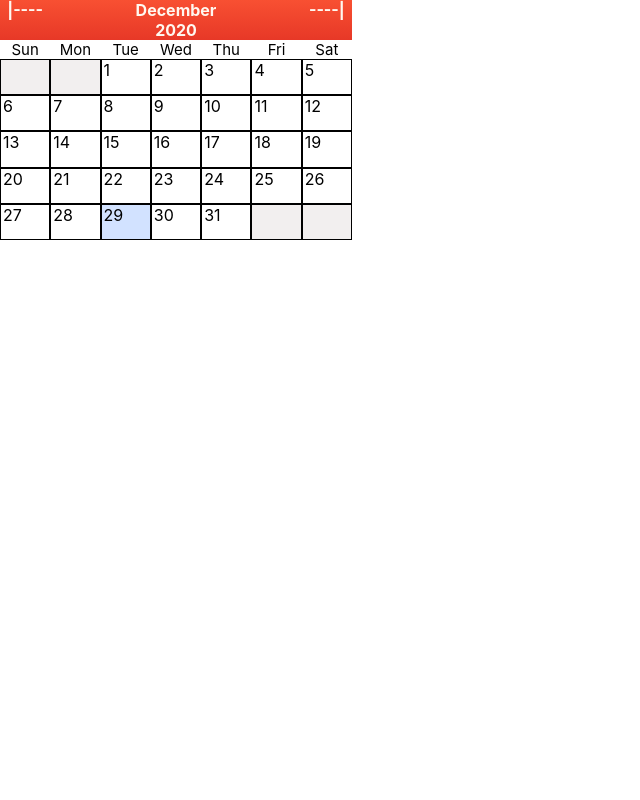
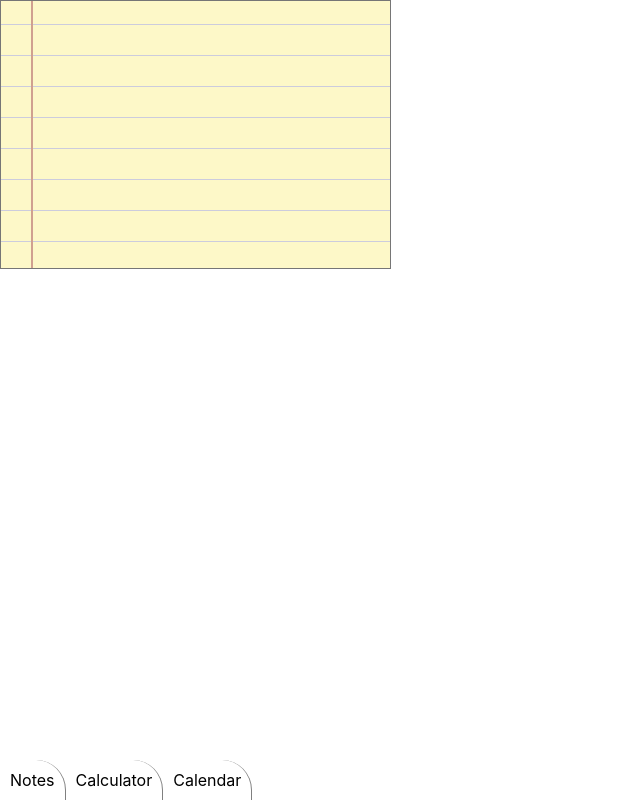
Before and after one commit to AnthonyClausing/notepad, a React (Create React App) app: page / in a window 1280 px wide. Shown: the whole page, without its empty margins (0-640 px from the left). Built offline with nearby package versions, Linux system fonts and the light colour scheme; the HTML template or start-up script is replaced by a standard one.

Commit message:
- tab functionality - css selector updates - removed console logs

```diff
--- a/src/App.css
+++ b/src/App.css
@@ -1,3 +1,18 @@
 .App {
-  text-align: center;
+  max-height: 17.5rem;
+  max-width: 25rem;
+  transition: width 0.7s linear;
+  transition: height 0.7s linear;
 }
+.inline > div {
+  background-color: white;
+  display: flex;
+  position: absolute;
+  bottom: 0px;
+  border-top-right-radius: 25px;
+}
+.inline > div > div:nth-child(n) {
+  border-right: 1px solid grey;
+  padding: 10px;
+  border-top-right-radius: 30px;
+}
--- a/src/App.tsx
+++ b/src/App.tsx
@@ -1,17 +1,36 @@
 import React from 'react';
 import './App.css';
-// import Notes from  './Notes';
-// import Calculator from './Calculator';
+import Notes from  './Notes';
+import Calculator from './Calculator';
 import Calendar from './Calendar'
+import { types } from 'util';
 
-function App() {
-  return (
-    <div className="App">
-      {/* <Notes></Notes> */}
-      {/* <Calculator></Calculator> */}
-      <Calendar></Calendar>
-    </div>
-  );
+type props = {}
+type state = {selectedFeature: number}
+
+class App extends  React.Component<props,state> {
+  state: state = {selectedFeature: 0}
+  render(){
+    const features = ["Notes", "Calculator", "Calendar"]
+    return (
+      <div className="App">
+        {
+          this.state.selectedFeature === 0 && <Notes/>
+        }
+        {
+          this.state.selectedFeature === 1 && <Calculator/>
+        }
+        {
+          this.state.selectedFeature === 2 && <Calendar/>
+        }
+        <div className="inline">
+          <div>
+          {features.map((f, idx) => (<div onClick={() => this.setState({selectedFeature: idx })}>{f}</div>))}
+          </div>
+        </div>
+      </div>
+    );
+  }
 }
 
 export default App;
--- a/src/Calculator.css
+++ b/src/Calculator.css
@@ -1,6 +1,7 @@
 #calculator {
+  height: 12.5rem;
+  width: 15rem;
   background-color: #f7eacd;
-  height: 100%;
   color: rgb(253, 247, 247);
 }
 #result {
--- a/src/Calendar.css
+++ b/src/Calendar.css
@@ -12,6 +12,7 @@
   display: grid;
   color: #fff8f0;
   font-weight: 700;
+  text-align: center;
   /* CHOICE OF OTHER COLORS  = bg rules separated by className  */
   grid-template-columns: 1fr 5fr 1fr;
 }
--- a/src/Notes.css
+++ b/src/Notes.css
@@ -1,4 +1,6 @@
-.notes {
+#notes {
+  height: 15rem;
+  width: 22rem;
   background-image: linear-gradient(90deg, #d0a090 1px, #d0a090 1px), linear-gradient(#fdf8c8, #fdf8c8 23px, #ccd 23px, #ccd 24px, #fdf8c8 24px);
   background-size: 2px 100%, 100% 31px;
   background-position: 30px top, left 0px;
--- a/src/Notes.tsx
+++ b/src/Notes.tsx
@@ -22,7 +22,7 @@ class Notes extends React.Component<props,state> {
 
   render(){
     return (
-      <textarea className="notes" onChange={this.saveNotes} value={this.state.text}></textarea>
+      <textarea id="notes" onChange={this.saveNotes} value={this.state.text}></textarea>
     );
   }
 
--- a/src/index.css
+++ b/src/index.css
@@ -1,6 +1,7 @@
 body {
   margin: 0;
   height: 100%;
+  width: 100%;
   font-family: -apple-system, BlinkMacSystemFont, 'Segoe UI', 'Roboto', 'Oxygen',
     'Ubuntu', 'Cantarell', 'Fira Sans', 'Droid Sans', 'Helvetica Neue',
     sans-serif;
@@ -8,12 +9,9 @@ body {
   -moz-osx-font-smoothing: grayscale;
 }
 html {
-  /* height: 12.5rem;
-  width: 15rem; calculator*/
-  height: 15rem;
-  width: 22rem;
+  height: 100%;
+  width: 100%;
   margin: 0;
-  /* padding: 0px 0px 20px 0px; */
 }
 #root {
   height: 100%;
```
Also changed, not shown: src/Calculator.tsx (+0 -7 lines).
